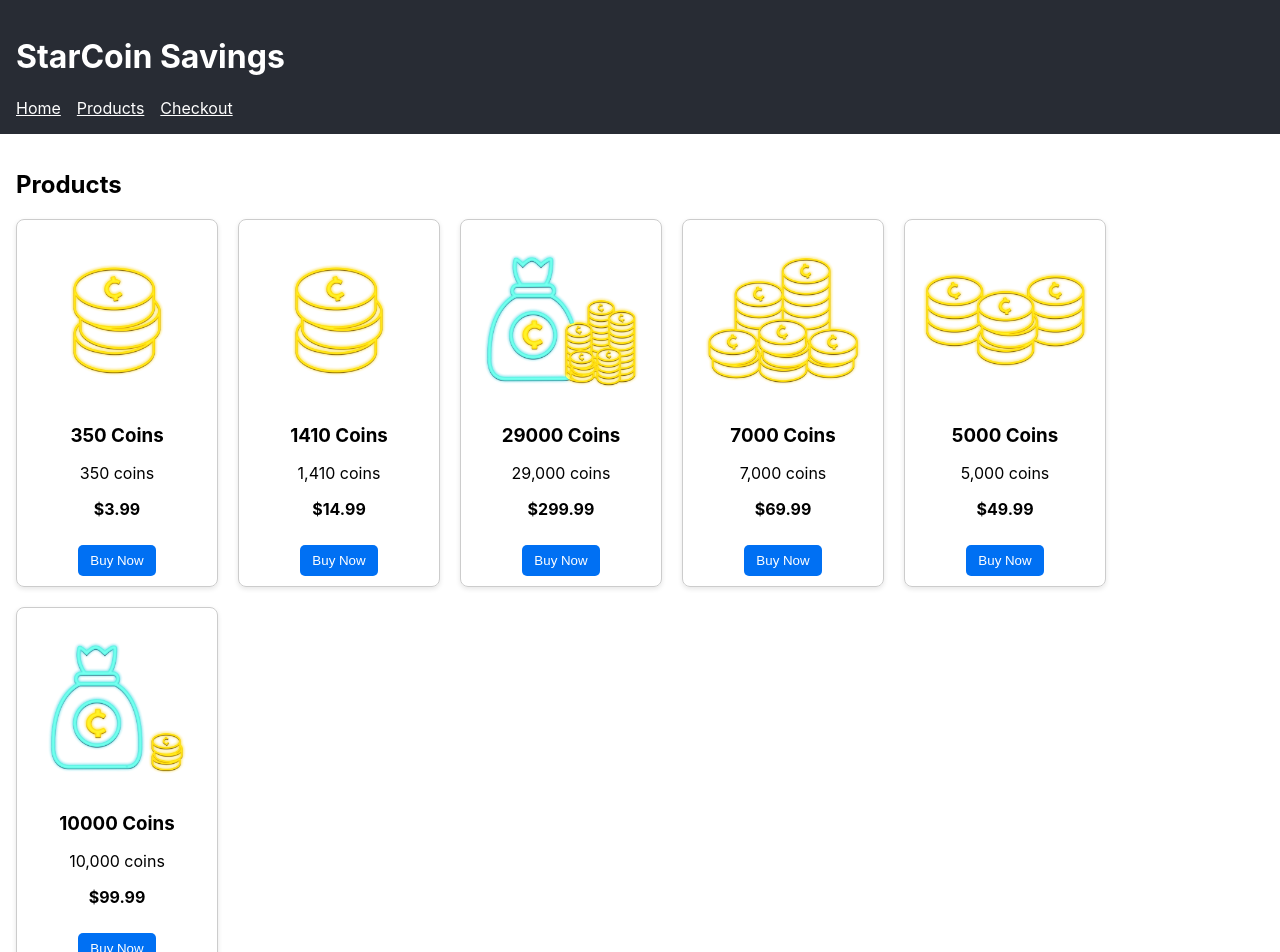
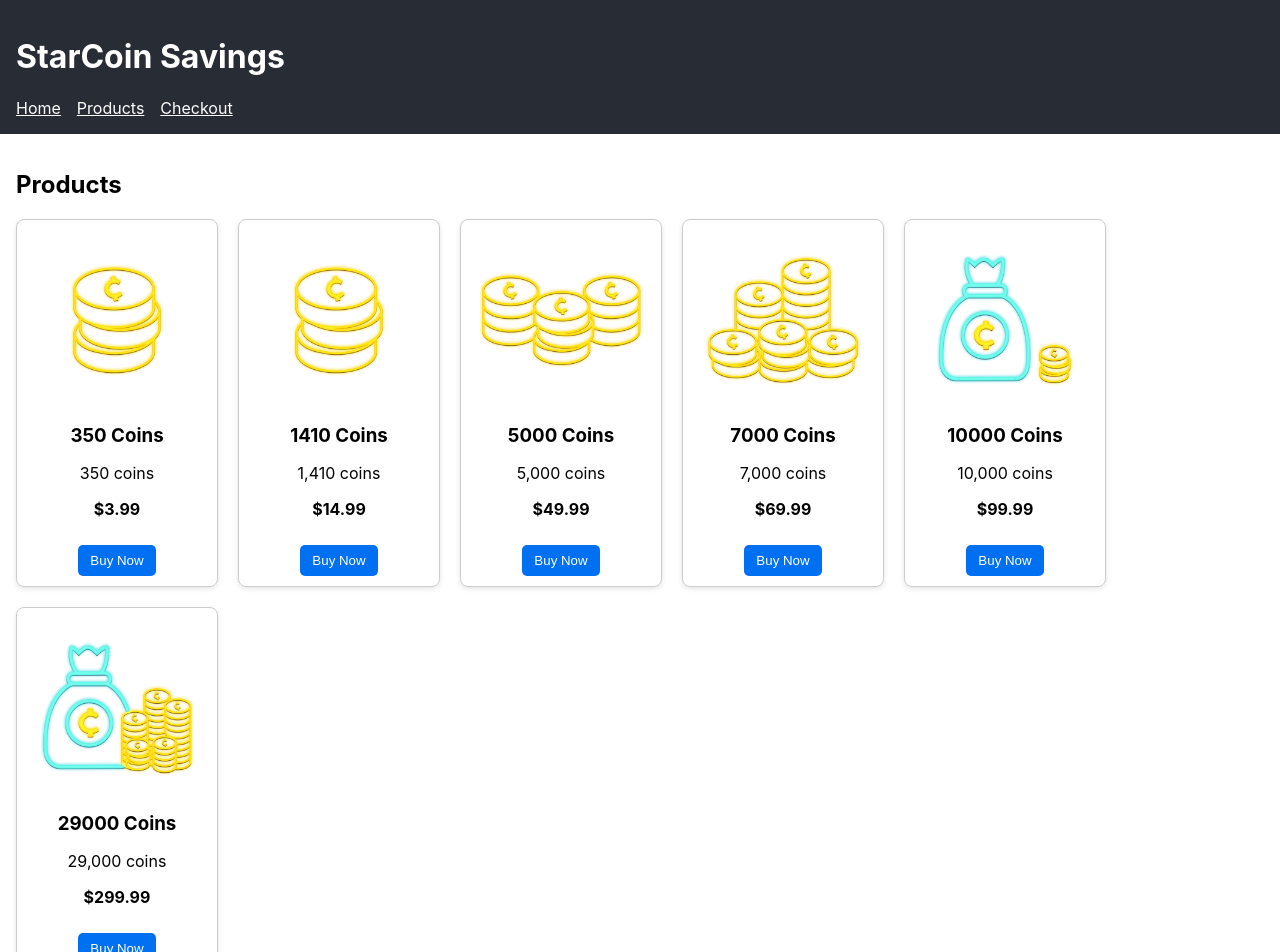
Before and after one commit to tanveeransari/starcoin, a React (Create React App) app: page /products in a window 1280 px wide. Shown: the top 952 px of the page. Built offline with nearby package versions, Linux system fonts and the light colour scheme.

Commit message:
change producst order

```diff
--- a/src/pages/Products.tsx
+++ b/src/pages/Products.tsx
@@ -26,10 +26,10 @@ const products: Product[] = [
   },
   {
     id: 3,
-    name: "29000 Coins",
-    coins: 29000,
-    price: 299.99,
-    imageUrl: "/images/29000-coins.png",
+    name: "5000 Coins",
+    coins: 5000,
+    price: 49.99,
+    imageUrl: "/images/5000-coins.png",
   },
   {
     id: 4,
@@ -40,17 +40,17 @@ const products: Product[] = [
   },
   {
     id: 5,
-    name: "5000 Coins",
-    coins: 5000,
-    price: 49.99,
-    imageUrl: "/images/5000-coins.png",
-  },
-  {
-    id: 6,
     name: "10000 Coins",
     coins: 10000,
     price: 99.99,
     imageUrl: "/images/10000-coins.png",
+  },
+  {
+    id: 6,
+    name: "29000 Coins",
+    coins: 29000,
+    price: 299.99,
+    imageUrl: "/images/29000-coins.png",
   },
 ];
 
```
